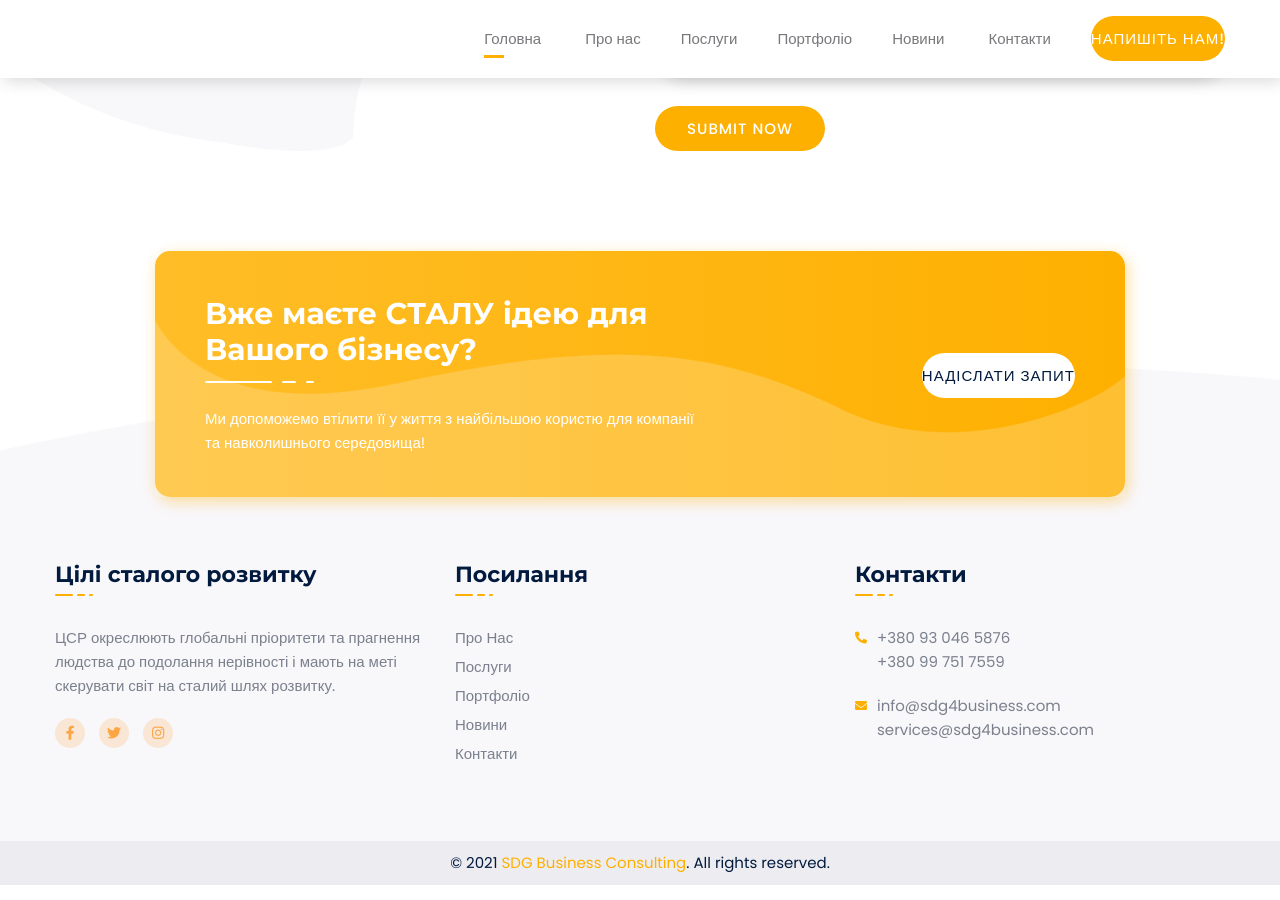
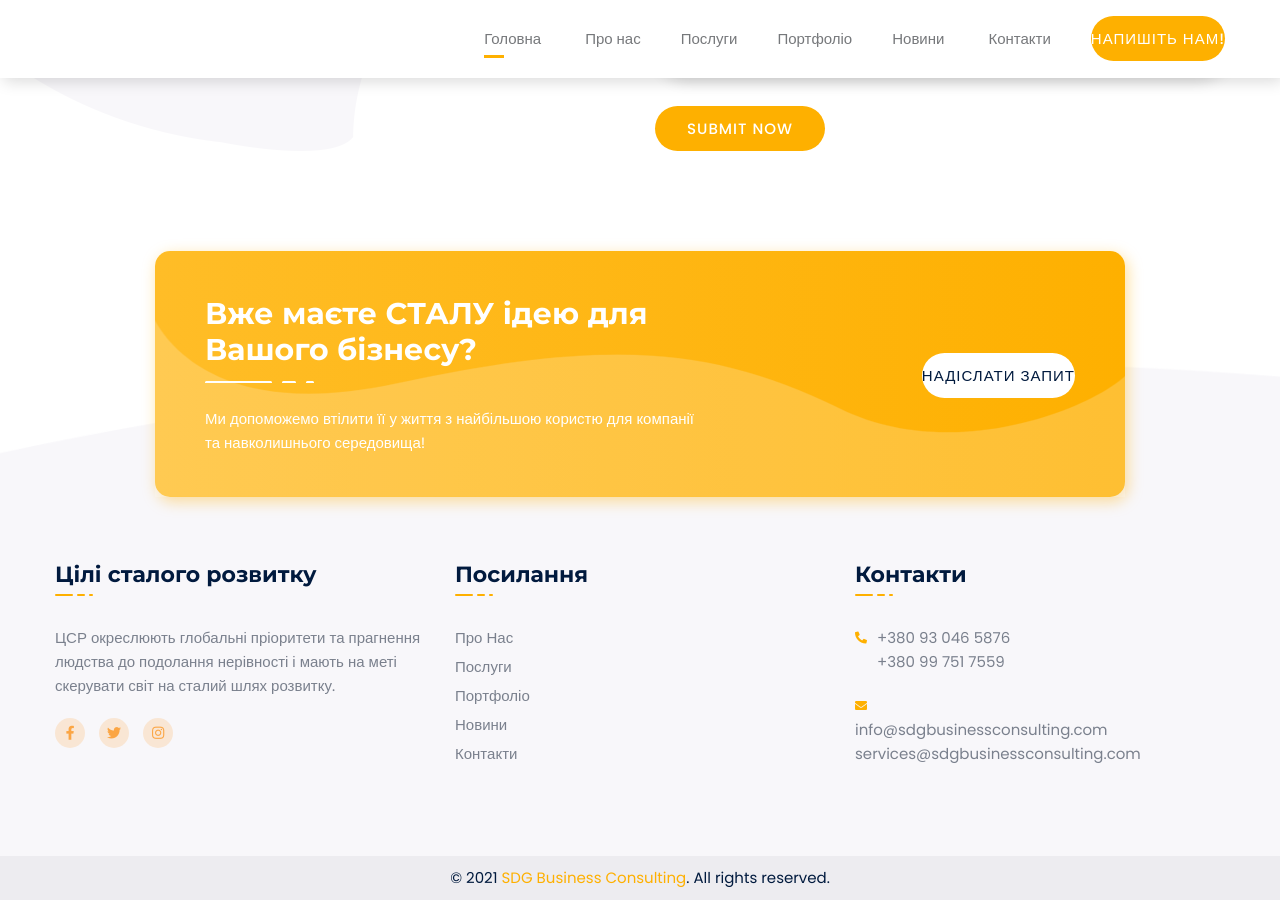
Before and after one commit to SDG-Business-Consulting/jekyll-site, a Jekyll site: the page built from index.html, in a window 1280 px wide and 900 px high, scrolled down 6599 px. Built offline with Jekyll 4.4.1, drawn with Linux system fonts in a browser that asks for light colours; comment, search, counter and statistics services are not loaded.

Commit message:
Update Footer: Contacts email

```diff
--- a/_includes/footer.html
+++ b/_includes/footer.html
@@ -59,8 +59,8 @@
 									<i class="fas fa-envelope"></i>
 								</div>
 								<div class="info">
-									<p><a href="mailto:info@sdg4business.com">info@sdg4business.com</a></p>
-									<p><a href="mailto:services@sdg4business.com">services@sdg4business.com</a></p>
+									<p><a href="mailto:info@sdgbusinessconsulting.com">info@sdgbusinessconsulting.com</a></p>
+									<p><a href="mailto:services@sdgbusinessconsulting.com">services@sdgbusinessconsulting.com</a></p>
 								</div>
 							</div>
 							<!-- <div class="single_info">
```
